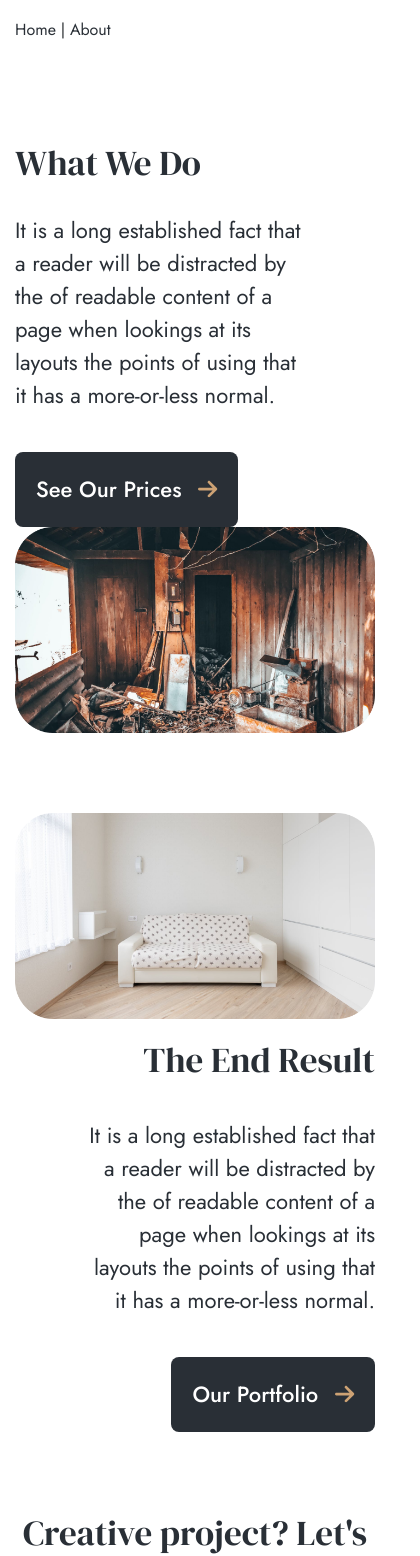
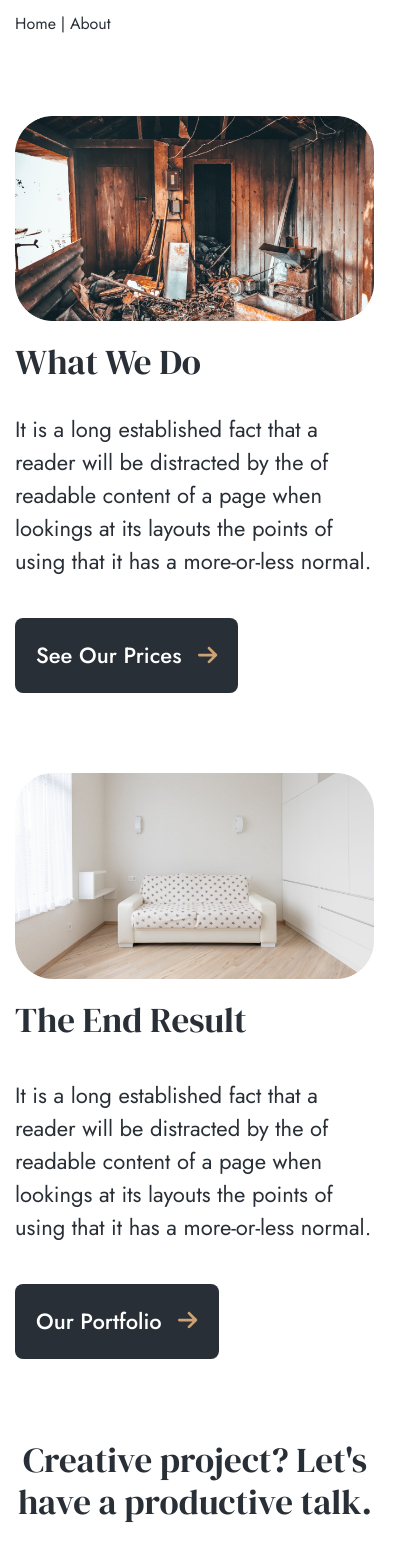
Before and after one commit to ecpieritz/interno-design, a Vue app: page /about in a window 390 px wide. Shown: the part 297-1853 px from the top of the page, 420 px wide, since content can reach past the window. Built offline with nearby package versions, Linux system fonts and the light colour scheme.

Commit message:
Added responsive in About

```diff
--- a/src/App.vue
+++ b/src/App.vue
@@ -61,6 +61,10 @@ export default {
         color: $id-gold;
 
       }
+
+      @media (max-width: 780px){
+        font-size: 16px;
+      }
     }
   }
 
--- a/src/components/about/contact.vue
+++ b/src/components/about/contact.vue
@@ -54,7 +54,13 @@ export default {
         float:right;
         margin: 40px 0;
       }
+
+      @media (max-width: 780px){
+        width: 90%;
+      }
     }
+
+
   }
 }
 </style>
--- a/src/components/about/portfolio.vue
+++ b/src/components/about/portfolio.vue
@@ -2,11 +2,11 @@
 <template>
   <div class="id-about__portfolio" id="id-about__portfolio">
     <div class="row">
-      <div class="col-md-6">
+      <div class="col-lg-6">
         <img src="@/assets/images/id-about__portfolio.png" alt="">
       </div>
 
-      <div class="col-md-6">
+      <div class="col-lg-6">
         <h2>The End Result</h2>
         <p>It is a long established fact that a reader will be distracted by the of readable content of a page when lookings at its layouts the points of using that it has a more-or-less normal.</p>
         <router-link to="/portfolio" class="btn dark-btn">
@@ -48,6 +48,21 @@ export default {
     a{
       float: right;
     }
+
+    @media (max-width: 780px){
+      width: 92vw;
+      padding: auto 40px;
+      .row{
+        p, h2{
+          width: 100%;
+          text-align: left;
+        }
+
+        a{
+          float: left;
+        }
+      }
+    }
   }
 }
 </style>
--- a/src/components/about/prices.vue
+++ b/src/components/about/prices.vue
@@ -2,7 +2,7 @@
 <template>
   <div class="id-about__prices" id="id-about__prices">
     <div class="row">
-      <div class="col-md-6">
+      <div class="col-lg-6">
         <h2>What We Do</h2>
         <p>It is a long established fact that a reader will be distracted by the of readable content of a page when lookings at its layouts the points of using that it has a more-or-less normal.</p>
         <router-link to="/prices" class="btn dark-btn">
@@ -11,7 +11,7 @@
         </router-link>
       </div>
 
-      <div class="col-md-6">
+      <div class="col-lg-6">
         <img src="@/assets/images/id-about__prices.png" alt="">
       </div>
     </div>
@@ -42,6 +42,19 @@ export default {
       margin: 30px 0 40px;
       width: 80%;
     }
+
+    @media (max-width: 780px){
+      width: 92vw;
+      padding: auto 40px;
+      .row{
+        display: flex;
+        flex-direction: column-reverse;
+
+        p{
+          width: 100%;
+        }
+      }
+    }
   }
 }
 </style>
--- a/src/components/footer.vue
+++ b/src/components/footer.vue
@@ -2,13 +2,13 @@
 <template>
   <div class="id-footer container" id="id-footer">
     <div class="row">
-      <div class="col-md-3">
+      <div class="col-lg-3">
         <img src="@/assets/images/id-logo.png" alt="">
       </div>
-      <div class="col-md-6">
+      <div class="col-lg-6">
         <h4>Made with 💙 by Emilyn C. Pieritz</h4>
       </div>
-      <div class="col-md-3 id-footer__socials">
+      <div class="col-lg-3 id-footer__socials">
         <a class="btn img-btn gold" href="https://www.linkedin.com/in/ecpieritz/" target="_blank" rel="noopener noreferrer"><font-awesome-icon :icon="['fab', 'linkedin']" /></a>
         <a class="btn img-btn gold" href="https://github.com/ecpieritz" target="_blank" rel="noopener noreferrer"><font-awesome-icon :icon="['fab', 'github']" /></a>
       </div>
@@ -39,11 +39,27 @@ export default {
         width: 250px;
       }
 
+      @media (max-width: 780px){
+        img{
+          display: none;
+        }
+
+        h4{
+          margin: 20px 0;
+          text-align: center;
+          width: 100%;
+        }
+      }
     }
     &__socials{
       display: flex;
       flex-direction: row;
       justify-content: end;
+
+      @media (max-width: 780px){
+        justify-content: center;
+      }
     }
+
 }
 </style>
```
